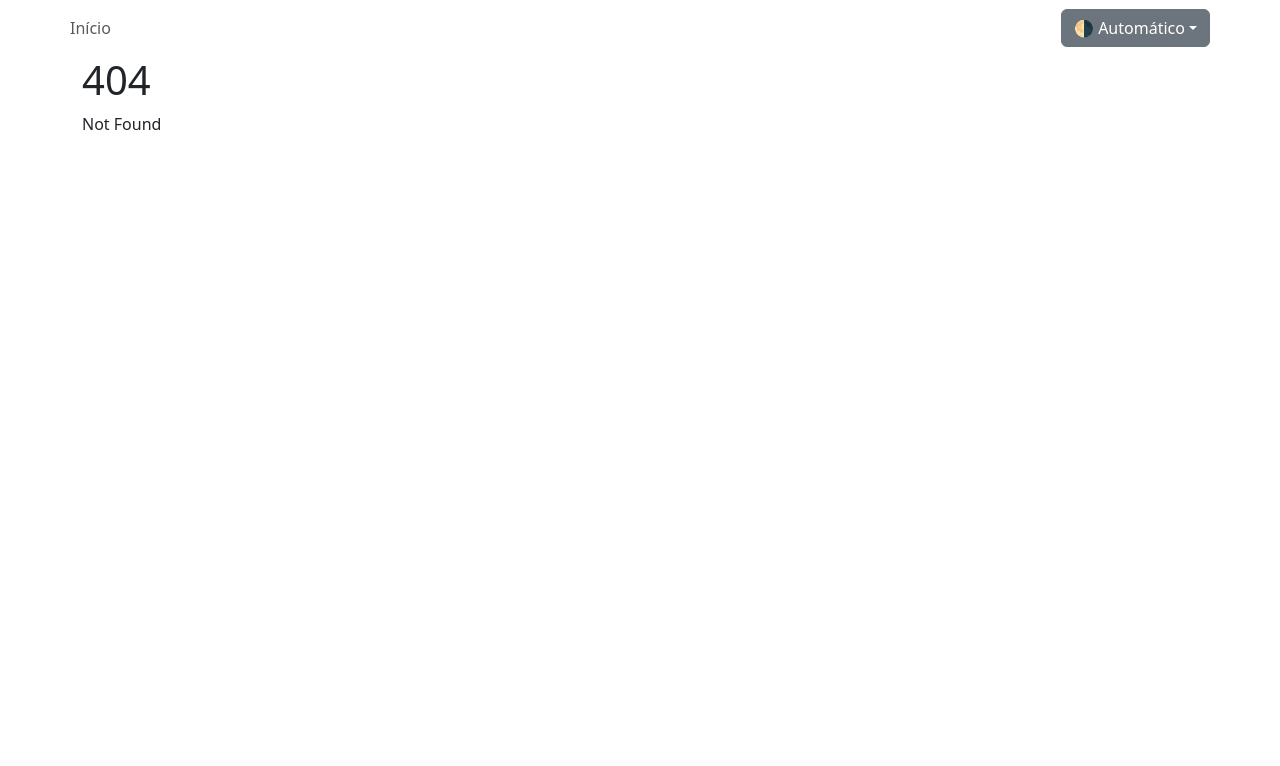
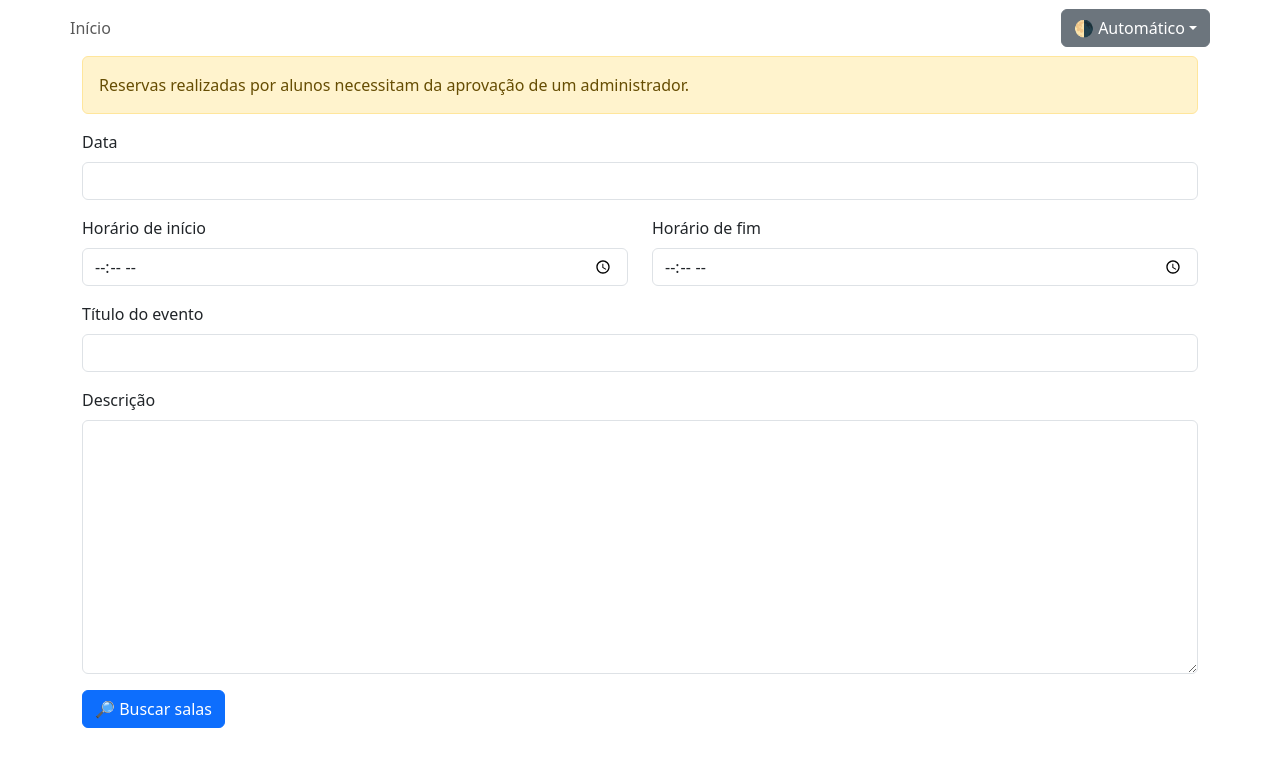
Before and after one commit to EduMenges/reserva-hub, a SvelteKit app in the folder frontend/: page /book in a window 1280 px wide. Before the commit this address had no page. Shown: the top 766 px of the page. Built offline with nearby package versions, Linux system fonts and the light colour scheme.

Commit message:
Added a bunch of pages

```diff
--- /dev/null
+++ b/frontend/src/routes/admin/history/+page.svelte
@@ -0,0 +1 @@
+<div></div>
--- /dev/null
+++ b/frontend/src/routes/book/+page.svelte
@@ -0,0 +1,58 @@
+<div class="alert alert-warning" role="alert">
+  Reservas realizadas por alunos necessitam da aprovação de um administrador.
+</div>
+
+<form>
+  <div class="mb-3">
+    <label for="date" class="form-label">Data</label>
+    <input
+      type="datetime"
+      class="form-control"
+      name="date"
+      id="date"
+      required
+    />
+  </div>
+
+  <div class="grid">
+    <div class="mb-3 g-col-6">
+      <label for="time-start" class="form-label">Horário de início</label>
+      <input
+        type="time"
+        class="form-control"
+        name="time-start"
+        id="time-start"
+        required
+      />
+    </div>
+    <div class="mb-3 g-col-6">
+      <label for="time-end" class="form-label">Horário de fim</label>
+      <input
+        type="time"
+        class="form-control"
+        name="time-end"
+        id="time-end"
+        required
+      />
+    </div>
+  </div>
+
+  <div class="mb-3">
+    <label for="title" class="form-label">Título do evento</label>
+    <input type="text" name="title" id="title" class="form-control" required />
+  </div>
+
+  <div class="mb-3">
+    <label for="description" class="form-label">Descrição</label>
+    <textarea
+      name="description"
+      id="description"
+      cols="30"
+      rows="10"
+      class="form-control"
+      required
+    ></textarea>
+  </div>
+
+  <button type="submit" class="btn btn-primary">🔎 Buscar salas</button>
+</form>
```
Also changed, not shown: frontend/src/routes/+page.svelte (+7 -2 lines), frontend/src/routes/admin/+page.svelte (added, +8 -0 lines), frontend/src/routes/login/+page.svelte (added, +19 -0 lines), frontend/src/routes/admin/approve/+page.svelte (added), frontend/src/routes/history/+page.svelte (added).
